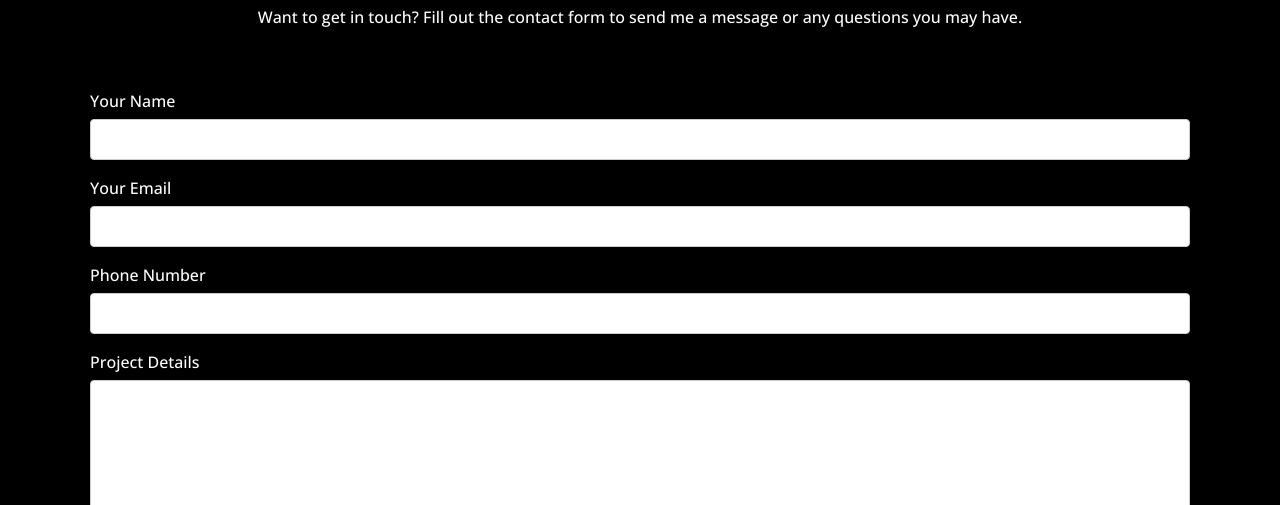
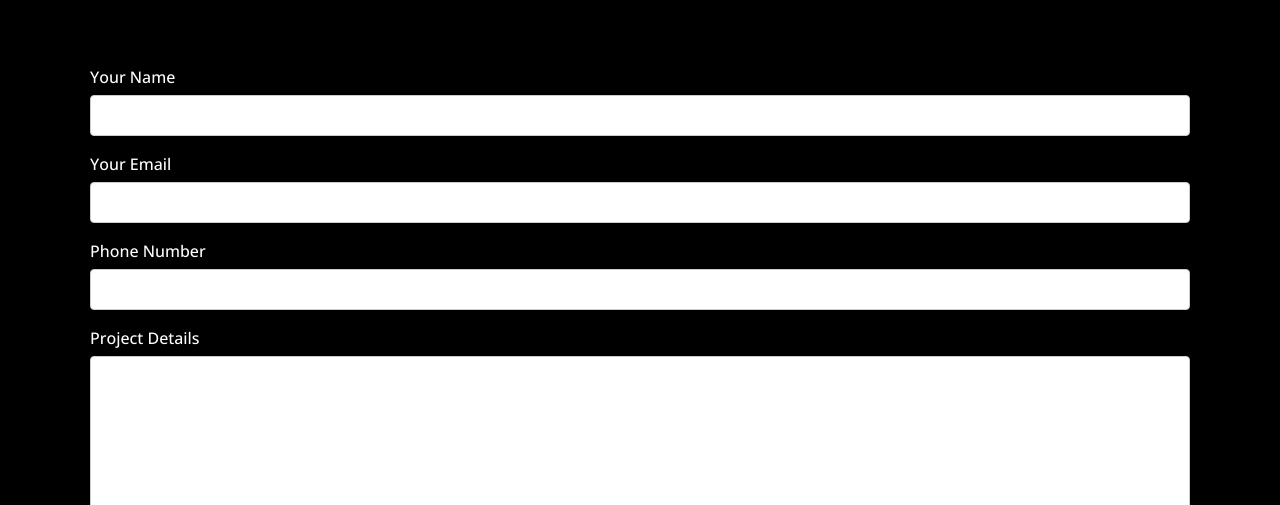
Before and after one commit to rodg0083/portfolio, a plain HTML site: page quote.html in a window 1280 px wide. Shown: the part 595-1100 px from the top of the page. Drawn offline with nearby package versions, Linux system fonts and the light colour scheme; some icons are missing.

Commit message:
Update quote.html

```diff
--- a/quote.html
+++ b/quote.html
@@ -61,7 +61,7 @@
                   <form action="index.html" method="post" itemscope itemtype="https://schema.org/Person">
                      <div class="formbox">
                         <h1>GET A QUOTE FOR YOUR PROJECT</h1>
-                        <p> Want to get in touch? Fill out the contact form to send me a message or any questions you may have.</p>
+                        <p> </p>
                      </div>
                      <!-- Contact page form -->
                      <label itemprop="name" for="username">Your Name</label>
```
